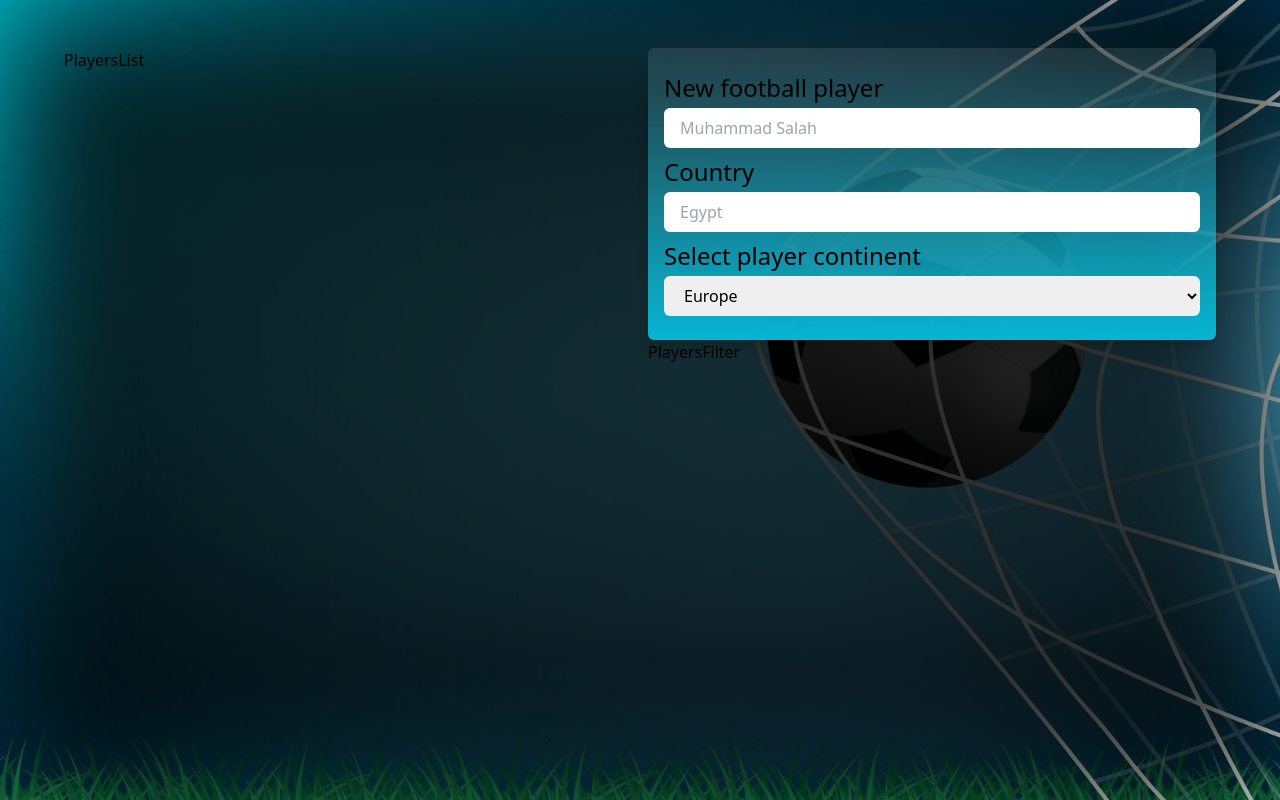
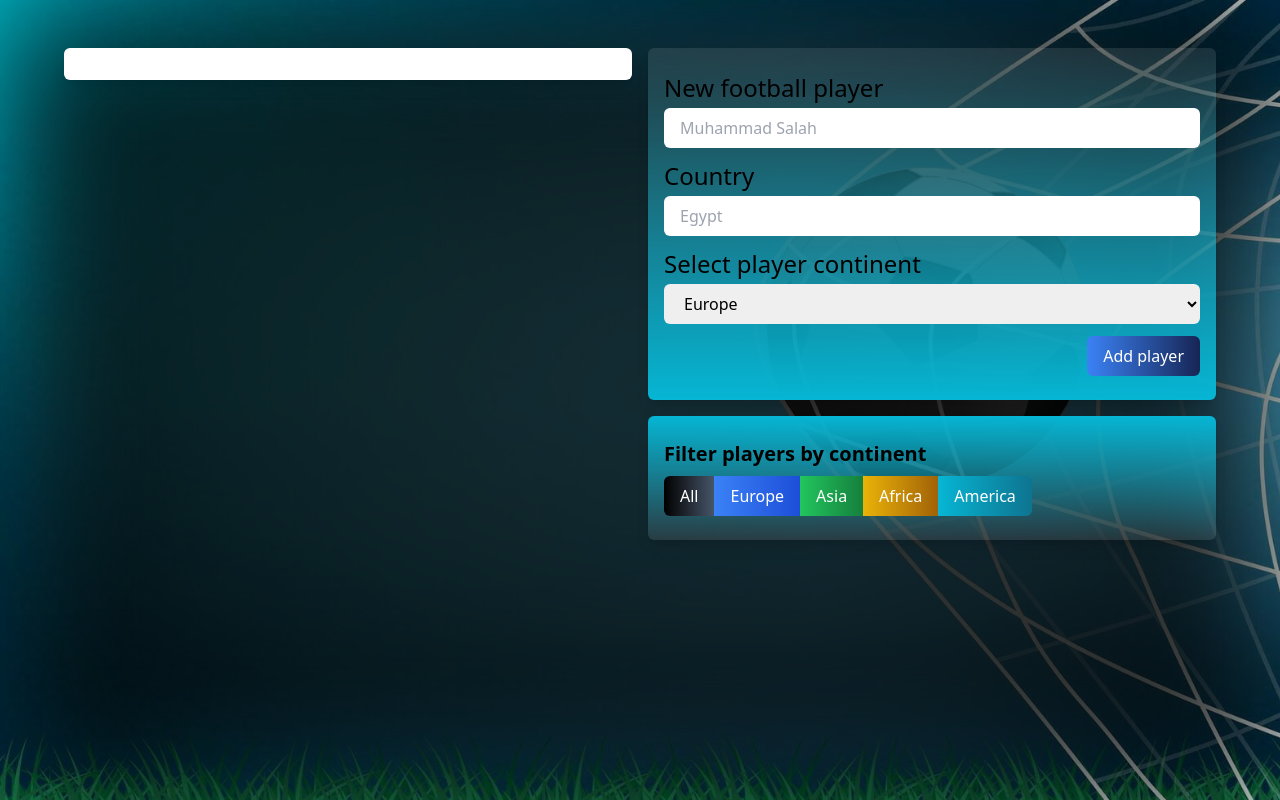
Before and after one commit to ToshpulatovAlimardon/players, a React (Vite) app: page / in a window 1280 px wide. Built offline with nearby package versions, Linux system fonts and the light colour scheme.

Commit message:
added filter

```diff
--- a/src/components/players-add-form.jsx
+++ b/src/components/players-add-form.jsx
@@ -3,7 +3,7 @@ import React from "react";
 const PlayersAddForm = () => {
   return (
     <div className="px-4 py-6 bg-white rounded-md shadow-lg bg-gradient-to-t from-cyan-500 to-transparent bg-opacity-10">
-      <div className="flex flex-col space-y-2">
+      <div className="flex flex-col space-y-3">
         <div>
           <label htmlFor="name" className="text-2xl">
             New football player
@@ -45,6 +45,10 @@ const PlayersAddForm = () => {
             <option value="America">America</option>
           </select>
         </div>
+
+        <button className="py-2 px-4 w-fit rounded-md ml-auto bg-gradient-to-r from-blue-500 to-blue-950 text-white hover:scale-105 transition-all font-medium">
+          Add player
+        </button>
       </div>
     </div>
   );
--- a/src/components/players-filter.jsx
+++ b/src/components/players-filter.jsx
@@ -1,7 +1,29 @@
 import React from "react";
 
 const PlayersFilter = () => {
-  return <div>PlayersFilter</div>;
+  return (
+    <div className="px-4 py-6 bg-white rounded-md shadow-lg bg-gradient-to-b from-cyan-500 to-transparent bg-opacity-10 mt-4">
+      <h1 className="text-xl font-bold">Filter players by continent</h1>
+
+      <div className="flex mt-2">
+        <button className="py-2 px-4 bg-gradient-to-r from-black to-slate-600 text-white rounded-l-md hover:opacity-90 transition-all">
+          All
+        </button>
+        <button className="py-2 px-4 bg-gradient-to-r from-blue-500 to-blue-700 text-white hover:opacity-90 transition-all">
+          Europe
+        </button>
+        <button className="py-2 px-4 bg-gradient-to-r from-green-500 to-green-700 text-white hover:opacity-90 transition-all">
+          Asia
+        </button>
+        <button className="py-2 px-4 bg-gradient-to-r from-yellow-500 to-yellow-700 text-white hover:opacity-90 transition-all">
+          Africa
+        </button>
+        <button className="py-2 px-4 bg-gradient-to-r from-cyan-500 to-cyan-700 text-white hover:opacity-90 transition-all rounded-r-md">
+          America
+        </button>
+      </div>
+    </div>
+  );
 };
 
 export default PlayersFilter;
--- a/src/components/players-list.jsx
+++ b/src/components/players-list.jsx
@@ -1,7 +1,13 @@
 import React from "react";
 
 const PlayersList = () => {
-  return <div>PlayersList</div>;
+  return (
+    <div>
+      <div className="bg-white p-4 rounded-md shadow-lg grid grid-cols-2 items-center relative">
+        <div className="flex flex-col space-y-2"></div>
+      </div>
+    </div>
+  );
 };
 
 export default PlayersList;
```
